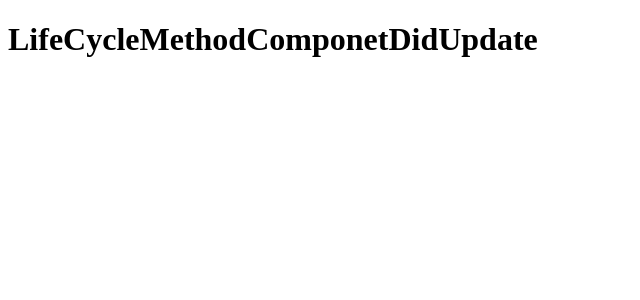
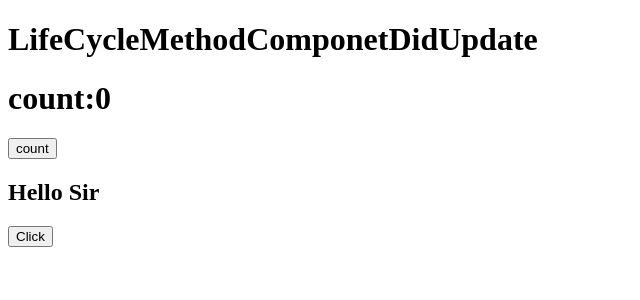
Before and after one commit to kartik9433/ReactjsProgress, a React (Vite) app: page / in a window 1280 px wide. Shown: the top 300 px of the page, without its empty margins (0-640 px from the left). Built offline with nearby package versions, Linux system fonts and the light colour scheme.

Commit message:
life cycle method

```diff
--- a/src/App.jsx
+++ b/src/App.jsx
@@ -2,10 +2,14 @@ import React, { Component } from 'react'
 
 export default class App extends Component {
   constructor(){
-    super();
+       super();
+    this.state = {
+       name:"Hello Sir",
+       count:0
+    };
     console.log("constructor");
   }
-   componentDidMount(){
+   componentDidUpdate(){
     console.log("component did Mount");
    }
 
@@ -14,6 +18,10 @@ export default class App extends Component {
     return (
       <div className="container">
          <h1>LifeCycleMethodComponetDidUpdate</h1>
+         <h1>count:{this.state.count}</h1>
+         <button onClick={()=>this.setState({count:this.state.count+1})}>count</button>
+         <h2>{this.state.name}</h2>
+         <button onClick={()=>this.setState({name :"kartik"})}>Click</button>
       </div>
     )
   }
```
